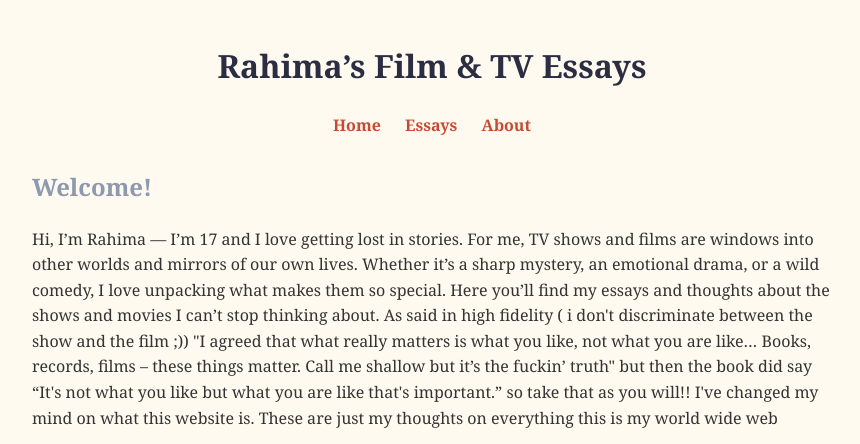
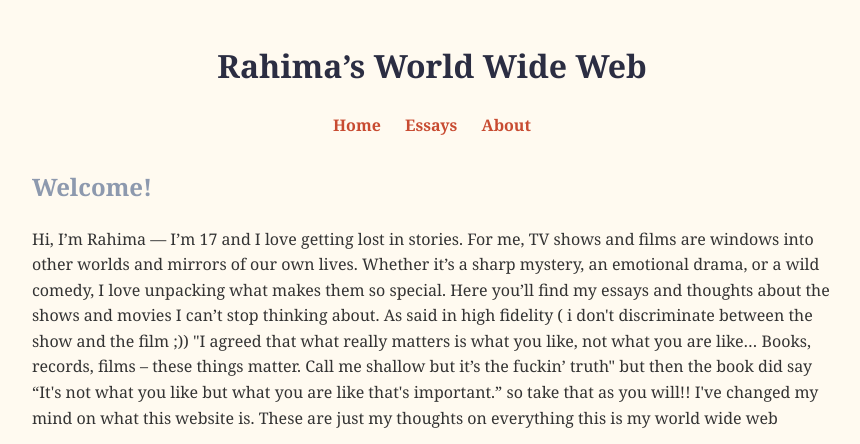
Before and after one commit to adenrdotsm/RahimasWorldWideWeb, a plain HTML site: page index.html in a window 1280 px wide. Shown: the top 444 px of the page, without its empty margins (8-868 px from the left). Drawn offline with Linux system fonts and the light colour scheme.

Commit message:
Add files via upload

```diff
--- a/index.html
+++ b/index.html
@@ -8,7 +8,7 @@
 </head>
 <body>
   <header>
-    <h1>Rahima’s Film & TV Essays</h1>
+    <h1>Rahima’s World Wide Web</h1>
     <nav>
       <a href="index.html">Home</a>
       <a href="essays.html">Essays</a>
```
